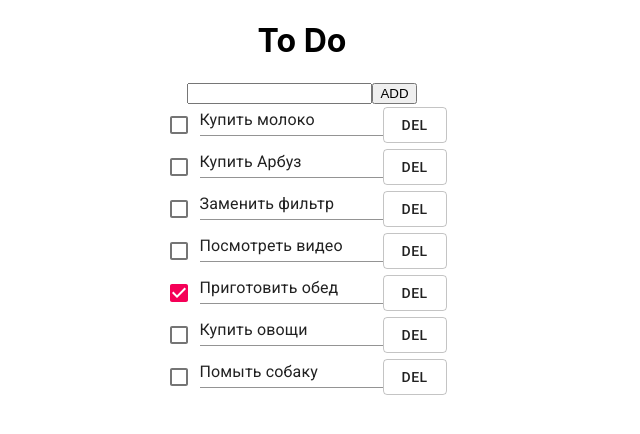
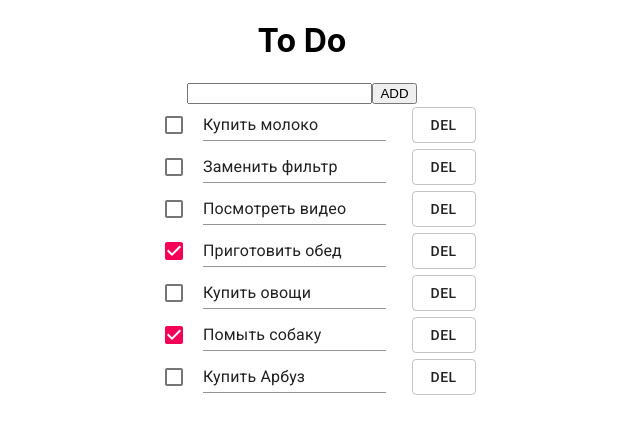
Before and after one commit to MikhailS89/todo_react, a React (Create React App) app: page / in a window 1280 px wide. Shown: the top 434 px of the page, without its empty margins (338-978 px from the left). Built offline with nearby package versions, Linux system fonts and the light colour scheme; data requests are answered from the project's data file.

Commit message:
Стилизован компонент Todoitem

```diff
--- /dev/null
+++ b/src/componets/Todoitem.css
@@ -0,0 +1,28 @@
+.box__form{
+    display: flex;
+    justify-content: center;
+    align-items: center;
+}
+
+.form{
+    display: flex;
+    justify-content: space-evenly;
+    align-items: center;
+    /* border: 1px solid black;
+    margin: 0 auto; */
+    max-width: 350px;
+    width: 100%;
+
+}
+.form__checkbox{
+    display: block;
+    max-width: 25px;
+}
+.form__input{
+    display: block;
+    max-width: 250px;
+}
+.form__button{
+    display: block;
+    max-width: 40px;
+}
--- a/src/componets/Todoitem.js
+++ b/src/componets/Todoitem.js
@@ -1,26 +1,35 @@
 import React, {useContext} from 'react'
 import {Context} from './context'
+import './Todoitem.css';
 import Button from '@material-ui/core/Button';
 import TextField from '@material-ui/core/TextField';
 import Checkbox from '@material-ui/core/Checkbox';
 // import FormControl from '@material-ui/core/FormControl';
 
+
 export default function Todoitem({id, value, status}) {
     const {removeTodo, changeTodo, changeChecked} = useContext(Context)
 
     return (
-        <div>
-            <form>
-            {/* <FormControl>  */}
+        <div className="box__form">
+            <form className="form">
+            {/* <FormControl className="form">  */}
                 {/* <input onChange={(event)=> changeChecked(id, event.target.checked)} type="checkbox"
                 defaultChecked={status}></input> */}
+                <div className="form__checkbox">
                 <Checkbox onChange={(event)=> changeChecked(id, event.target.checked)} defaultChecked={status} inputProps={{ 'aria-label': 'uncontrolled-checkbox' }} />
+                </div>
 
                 {/* <input onChange={(event)=> changeTodo (id, event.target.value)} defaultValue={value}></input> */}
-                <TextField onChange={(event)=> changeTodo (id, event.target.value)} defaultValue={value} id="standard-basic" />
+                <div className="form__input">
+                <TextField  onChange={(event)=> changeTodo (id, event.target.value)} defaultValue={value} />
+                </div>
+                {/* Удален элемент id="standard-basic" */}
 
                 {/* <button onClick={()=> removeTodo(id)}>DEL</button> */}
+                <div className="form__button">
                 <Button onClick={()=> removeTodo(id)} variant="outlined">DEL</Button>
+                </div>
             {/* </FormControl>        */}
             </form>
         </div>
--- a/src/db.json
+++ b/src/db.json
@@ -3,11 +3,6 @@
     {
       "id": 1630568249372,
       "value": "Купить молоко",
-      "status": false
-    },
-    {
-      "id": 1630568564051,
-      "value": "Купить Арбуз",
       "status": false
     },
     {
@@ -33,6 +28,11 @@
     {
       "id": 1630572054668,
       "value": "Помыть собаку",
+      "status": true
+    },
+    {
+      "id": 1630573636443,
+      "value": "Купить Арбуз",
       "status": false
     }
   ]
```
